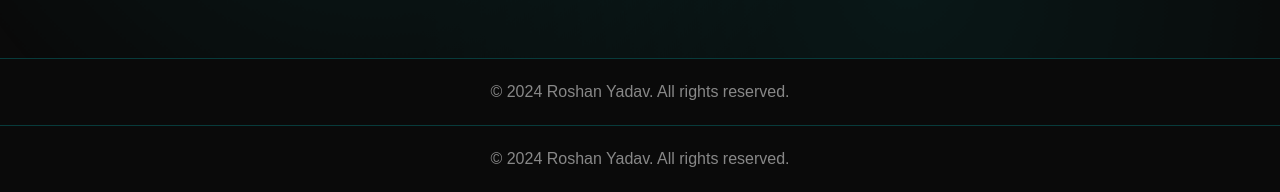
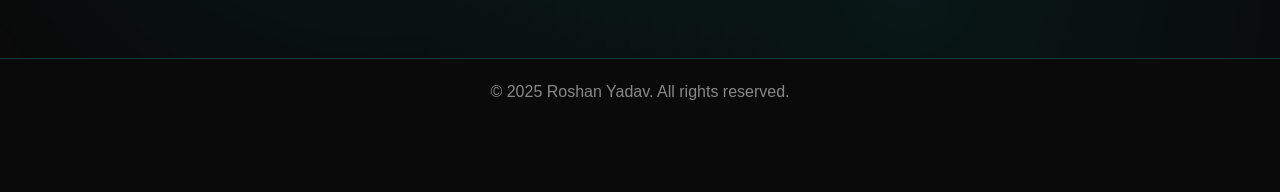
Before and after one commit to yroshan9665/portfolio, a website: page index.html in a window 1280 px wide. Shown: the part 2117-2309 px from the top of the page. After the commit the page ends 2242 px from the top, so only its background shows below. Drawn offline with Linux system fonts and the light colour scheme.

Commit message:
Update index.html

```diff
--- a/index.html
+++ b/index.html
@@ -118,18 +118,11 @@
             </div>
         </div>
     </section>
-
     <footer class="footer">
         <div class="container">
-            <p>&copy; 2024 Roshan Yadav. All rights reserved.</p>
+            <p>&copy; 2025 Roshan Yadav. All rights reserved.</p>
         </div>
     </footer>
-    <footer class="footer">
-        <div class="container">
-            <p>&copy; 2024 Roshan Yadav. All rights reserved.</p>
-        </div>
-    </footer>
-
     <script src="script.js"></script>
 </body>
 </html>
```
